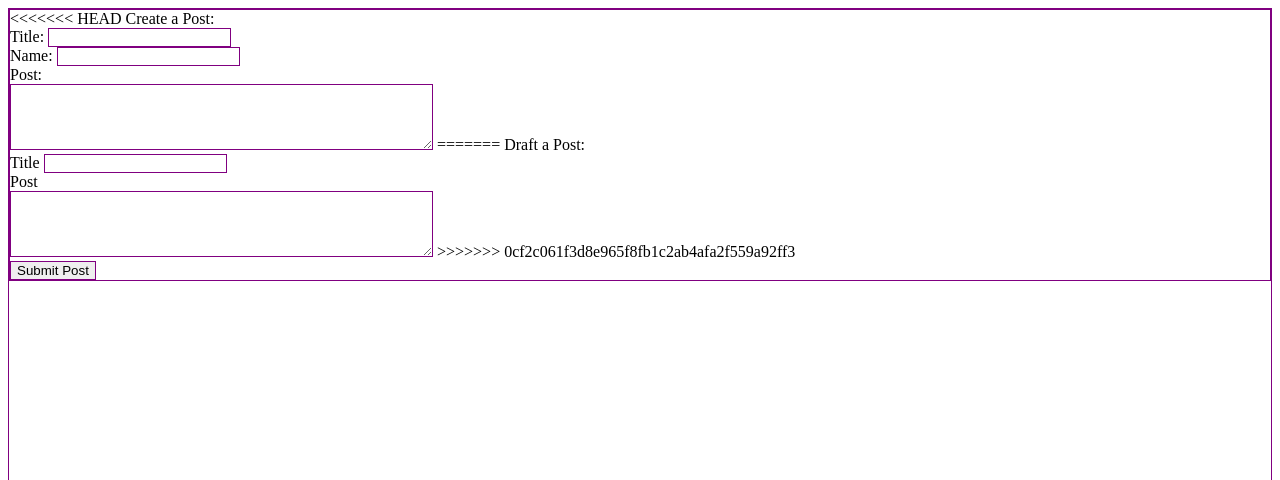
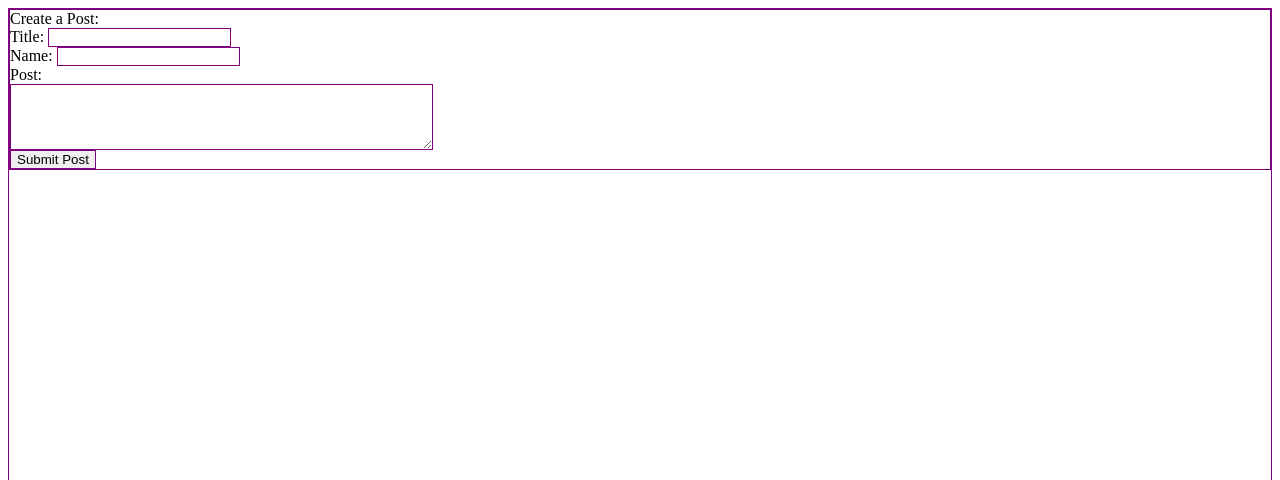
Before and after one commit to swalsh15/volun-tutor, a Python web app: template templates/post.html in a window 1280 px wide. Shown: the top 480 px of the page. Run offline with Jinja, Linux system fonts and the light colour scheme; the template is opened without the code that fills it, so the values that code supplies are empty.

Commit message:
added to the post

```diff
--- a/templates/post.html
+++ b/templates/post.html
@@ -6,20 +6,12 @@
 </head>
 <body>
 <form method="post">
-<<<<<<< HEAD
     Create a Post: <br/>
 
     Title: <input type="text" name="title" value=""><br/>
     Name: <input type="text" name="title" value=""><br/>
     Post: <br/>
     <textarea rows="4" cols="50" name = "post"> </textarea>
-=======
-    Draft a Post: <br/>
-
-    Title <input type="text" name="title" value="" required><br/>
-    Post <br/>
-    <textarea rows="4" cols="50" name = "post" required> </textarea>
->>>>>>> 0cf2c061f3d8e965f8fb1c2ab4afa2f559a92ff3
     <br/>
     <input type="submit" value="Submit Post">
   </form>
```
